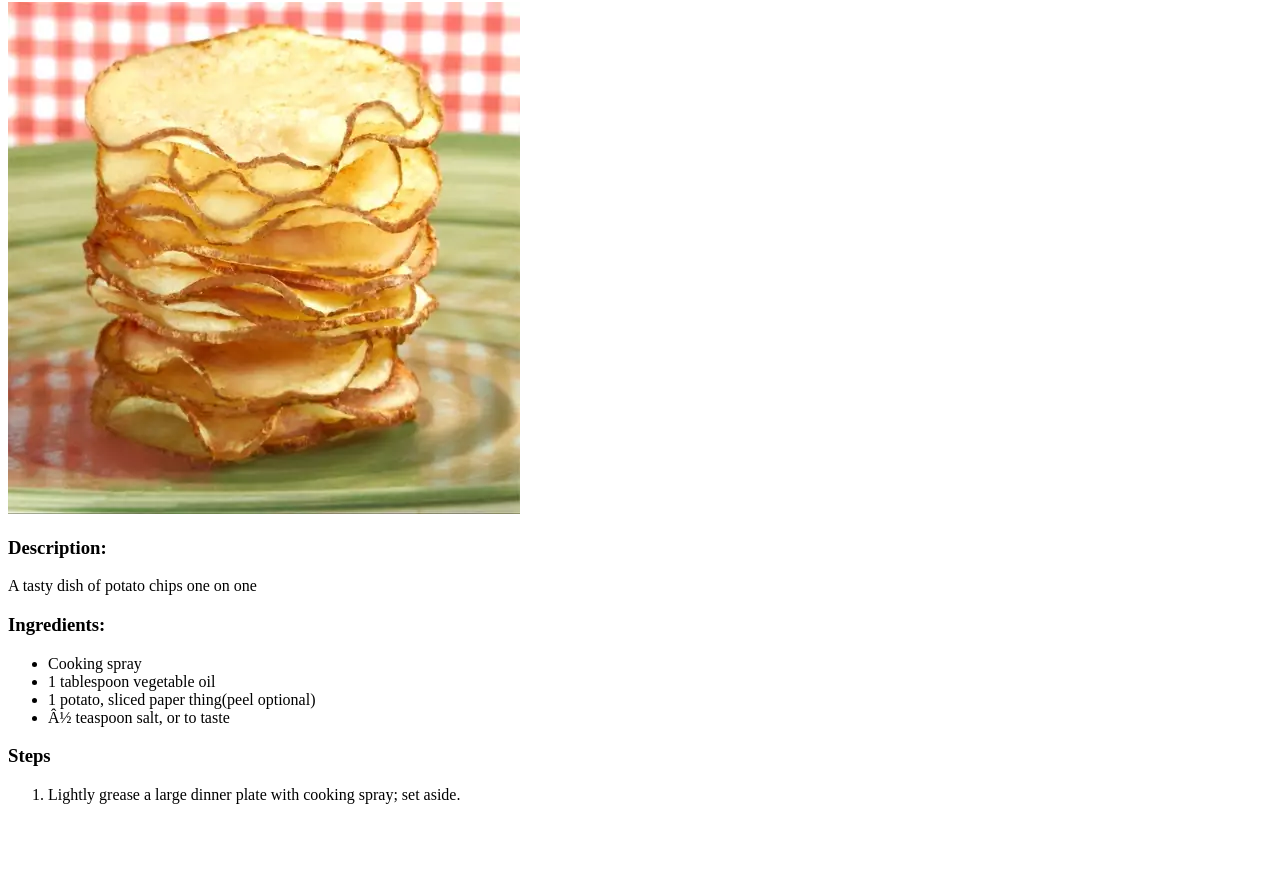
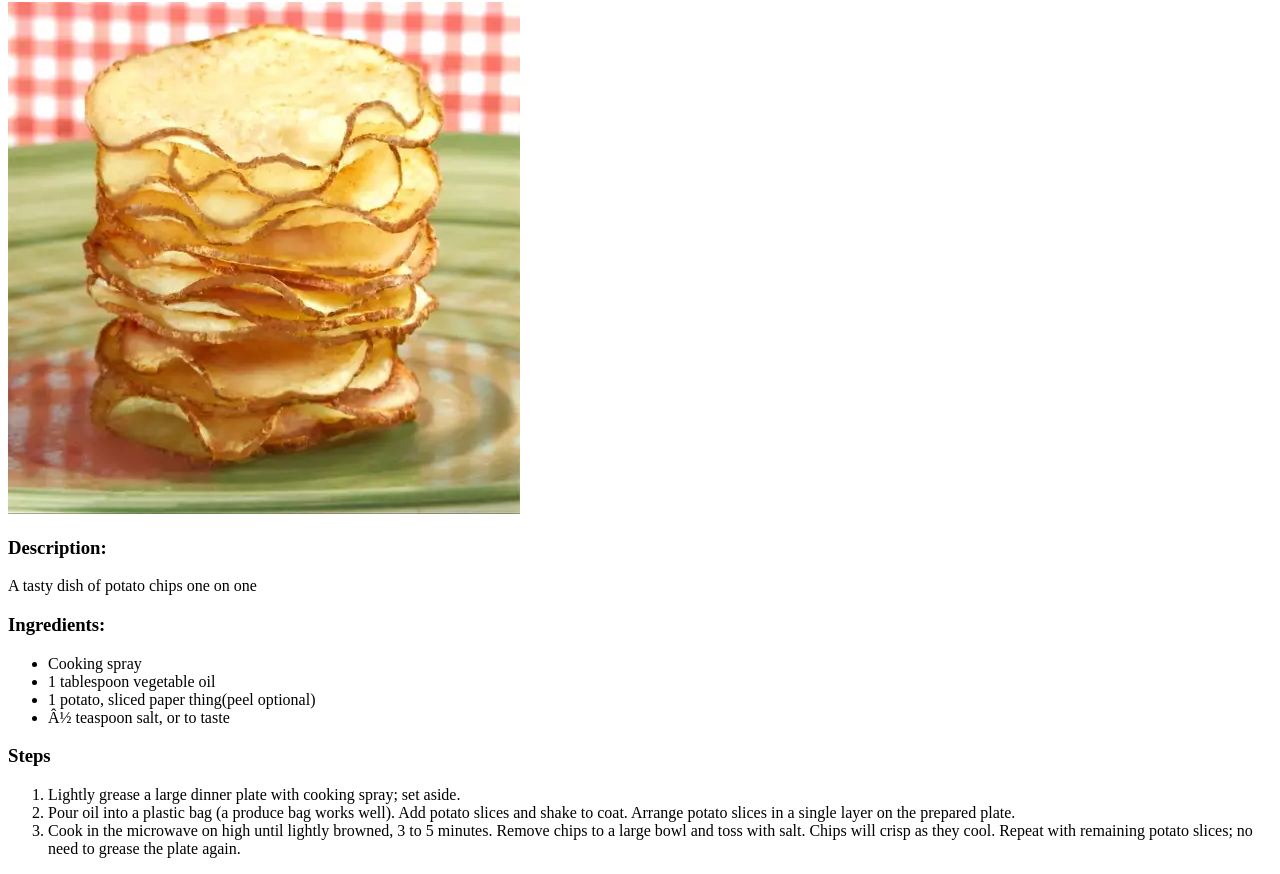
Before and after one commit to AndyFromBed/odin-recipes, a plain HTML site: page recipes/potato-chips.html in a window 1280 px wide. Shown: the part 78-952 px from the top of the page. Before the commit the page ends 898 px from the top, so only its background shows below. Drawn offline with Linux system fonts and the light colour scheme.

Commit message:
Steps for classic cheese pizza done, completed missing steps on potato chips recipes

```diff
--- a/recipes/potato-chips.html
+++ b/recipes/potato-chips.html
@@ -21,6 +21,17 @@
       <li>
         Lightly grease a large dinner plate with cooking spray; set aside.
       </li>
+      <li>
+        Pour oil into a plastic bag (a produce bag works well). Add potato
+        slices and shake to coat. Arrange potato slices in a single layer on the
+        prepared plate.
+      </li>
+      <li>
+        Cook in the microwave on high until lightly browned, 3 to 5 minutes.
+        Remove chips to a large bowl and toss with salt. Chips will crisp as
+        they cool. Repeat with remaining potato slices; no need to grease the
+        plate again.
+      </li>
     </ol>
   </body>
 </html>
```
Also changed, not shown: index.html (+6 -1 lines).
